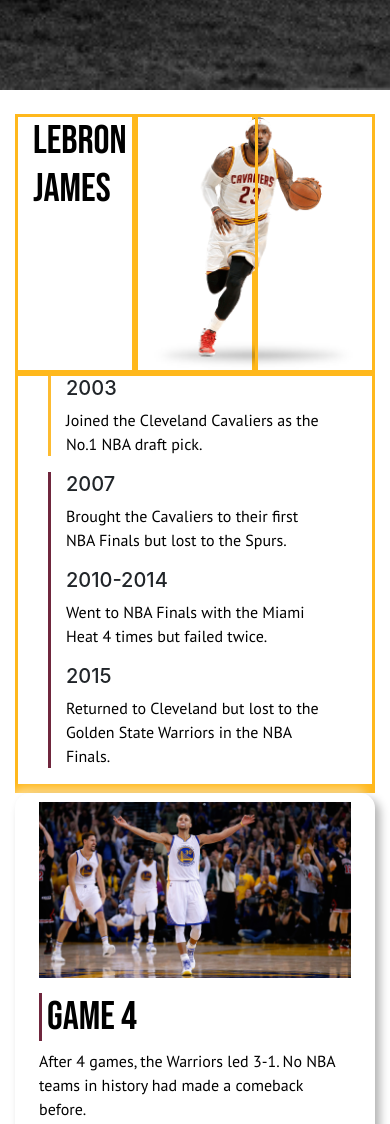
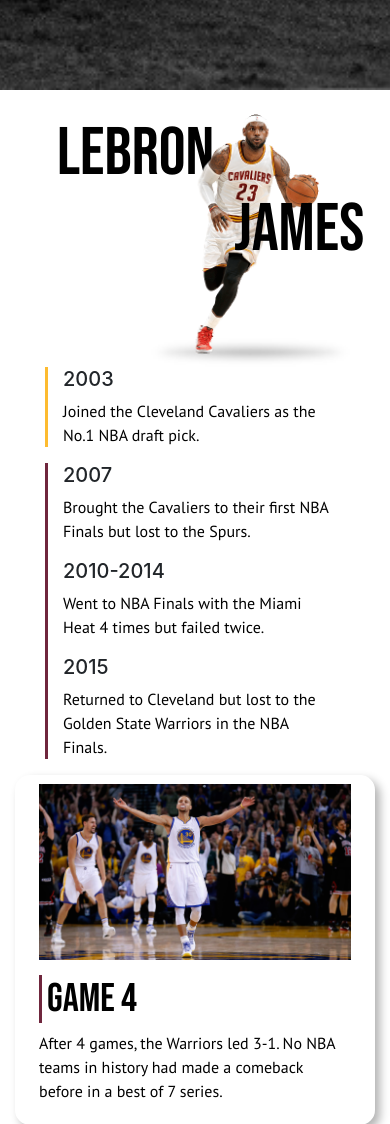
Before and after one commit to elch93/tgc-proj1-believeland, a plain HTML site: page index.html in a window 390 px wide. Shown: the part 1598-2722 px from the top of the page. Drawn offline with nearby package versions, Linux system fonts and the light colour scheme.

Commit message:
fixed font sizes for failure resume

```diff
--- a/index.html
+++ b/index.html
@@ -80,7 +80,7 @@
 
             <div class="container m-0" id="fr3">
                 <div class="row m-0">
-                    <div class="d-none d-md-block col-4 gbor order-1">
+                    <div class="d-none d-md-block col-4 order-1">
                         <div class="container" id="resume2">
                             <div class="container gline">
                                 <h5>2003</h5>
@@ -104,23 +104,25 @@
                             </div>
                         </div>
                     </div>
-                    <div class="d-none d-md-block col-4 gbor order-2">
+                    <div class="d-none d-md-block col-4 order-2">
                         <img id="bron3lg" src="images/failures/bron3.png" alt="bron3">
                     </div>
-                    <div class="d-none d-md-block col-4 gbor order-3">
+                    <div class="d-none d-md-block col-4 order-3">
                         <h1 id="namelg1">Lebron</h1>
                         <h1 id="namelg2">James</h1>
                     </div>
                 </div>
                 <div class="row m-0">
-                    <div class="d-md-none col-4 gbor order-4">
-                        <h1>Lebron James</h1>
+                    <div class="d-md-none col-4 order-4">
+                        <h1 id="namesm1">Lebron</h1>
                     </div>
-                    <div class="d-md-none col-4 gbor order-5 order-md-6"><img src="images/failures/bron3.png" alt="bron3"></div>
-                    <div class="col-4 gbor order-6 order-md-5"></div>
+                    <div class="d-md-none col-4 order-5 order-md-6"><img src="images/failures/bron3.png" alt="bron3"></div>
+                    <div class="d-md-none col-4 order-6 order-md-5">
+                        <h1 id="namesm2">James</h1>
+                    </div>
                 </div>
                 <div class="row m-0">
-                    <div class="d-md-none col-md-4 gbor order-7">
+                    <div class="d-md-none col-md-4 order-7">
                         <div class="container" id="resume">
                             <div class="container gline">
                                 <h5>2003</h5>
@@ -144,8 +146,8 @@
                             </div>
                         </div>
                     </div>
-                    <div class="col-md-4 gbor order-8"></div>
-                    <div class="d-none d-md-block third col-md-4 gbor order-9"></div>
+                    <div class="col-md-4 order-8"></div>
+                    <div class="d-none d-md-block third col-md-4 order-9"></div>
                 </div>
             </div>
 
@@ -180,7 +182,8 @@
                                 <h1>GAME 4</h1>
                                 <p>After 4 games, the Warriors led 3-1.
                                     No NBA teams in history
-                                    had made a comeback before.</p></div>
+                                    had made a comeback before in a best of 7 series.</p>
+                            </div>
                         </div>
                     </div>
                     <div class="col-12 col-md-6">
@@ -216,7 +219,7 @@
                                 <h1>GAME 7</h1>
                                 <p>Everyone was glued to their seats
                                     as the score was tied 89-89 for 3 minutes, which
-                                    seemed like 5 years.</p>
+                                    seemed like years.</p>
                             </div>
                         </div>
                     </div>
--- a/mycustomstyles.css
+++ b/mycustomstyles.css
@@ -66,6 +66,7 @@
     box-shadow: 5px 5px 10px rgba(0,0,0,0.3),
     -5px -5px 10px rgba(255,255,255,0.5);
     border: 1px solid rgba(255,255,255, 0.2);
+    height: 350px;
 }
 
 
--- a/styles.css
+++ b/styles.css
@@ -170,17 +170,30 @@ h1 {
 }
 
 #namelg1 {
-    font-size: 4em;
+    font-size: 7em;
     position: relative;
     top:50%;
     right: 30%;
 }
 
 #namelg2 {
-    font-size: 4em;
+    font-size: 7em;
     position: relative;
     top:45%;
 
+}
+
+#namesm1 {
+    font-size: 4.2em;
+    position: relative;
+    left:30%;
+}
+
+#namesm2 {
+    font-size: 4.2em;
+    position: relative;
+    right:40%;
+    top:30%
 }
 
 
@@ -210,7 +223,6 @@ h1 {
 
 #finals16 img {
     object-fit: cover;
-
     height: 20%;
 }
 
```
